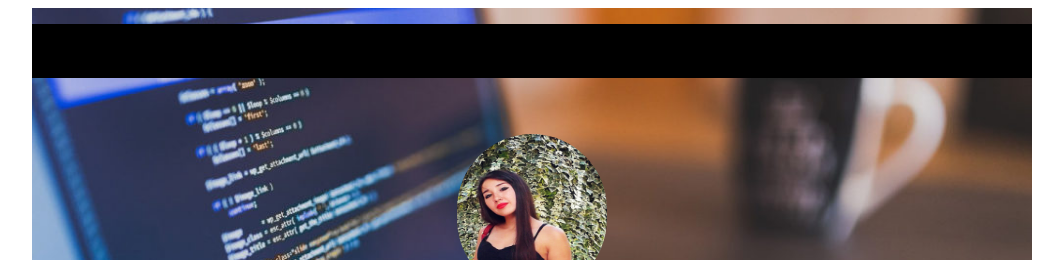
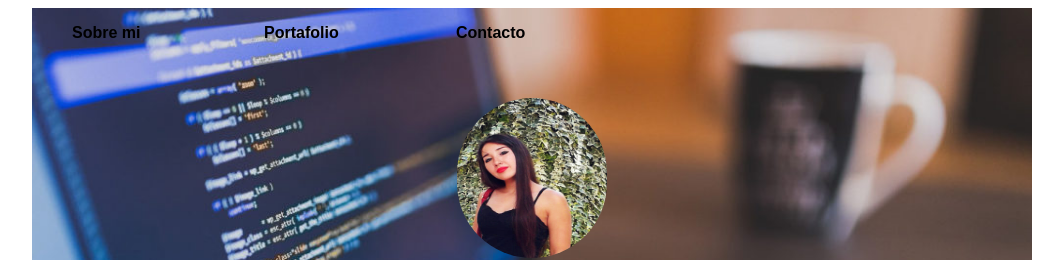
Before and after one commit to MarianaAlvarenga/MiBlog, a plain HTML site: page index.html in a window 1280 px wide. Shown: the top 260 px of the page, without its empty margins (108-1171 px from the left). Drawn offline with Linux system fonts and the light colour scheme.

Commit message:
Update stylesheet.css

```diff
--- a/css/stylesheet.css
+++ b/css/stylesheet.css
@@ -414,8 +414,7 @@ footer{
     }
     .startBox-nav-ul{
         display: flex;
-        flex-direction: column;
-        background: black;
+        flex-direction: row;
         width: 100%;
 
     }
```
